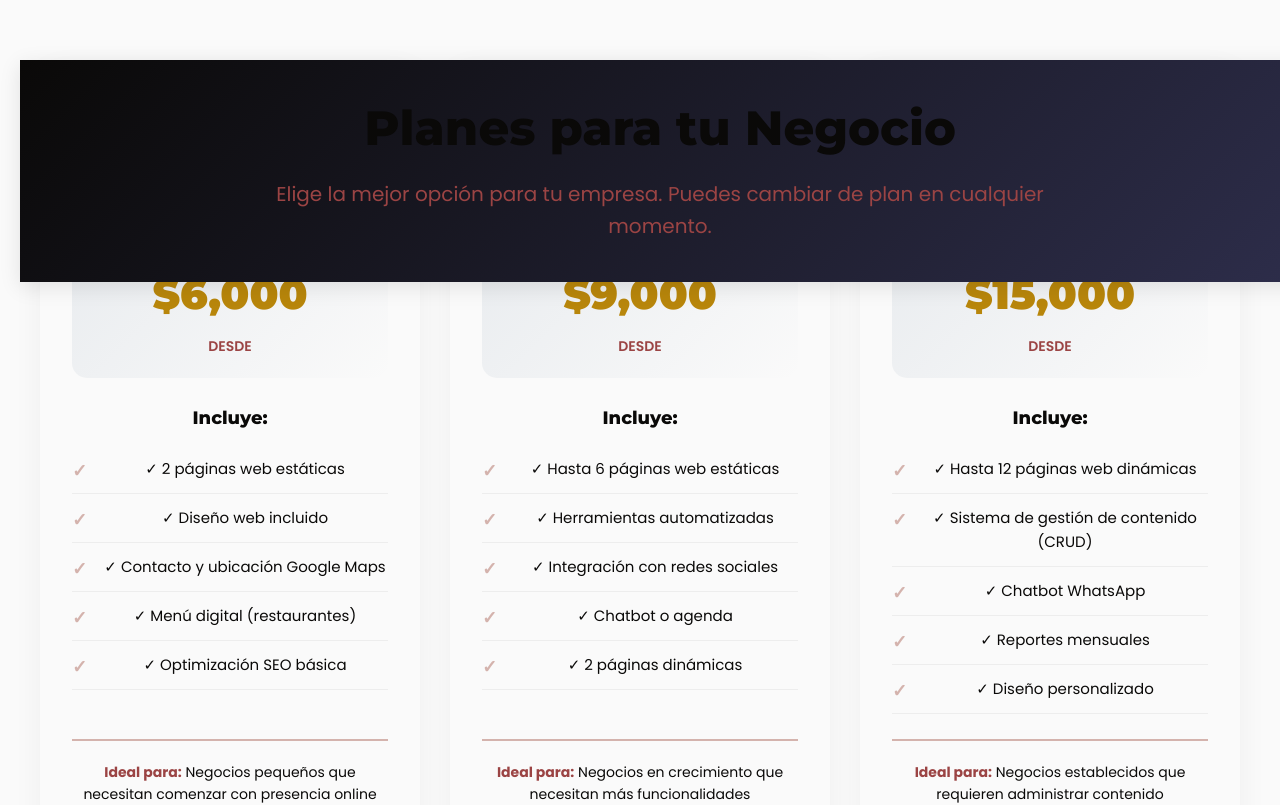
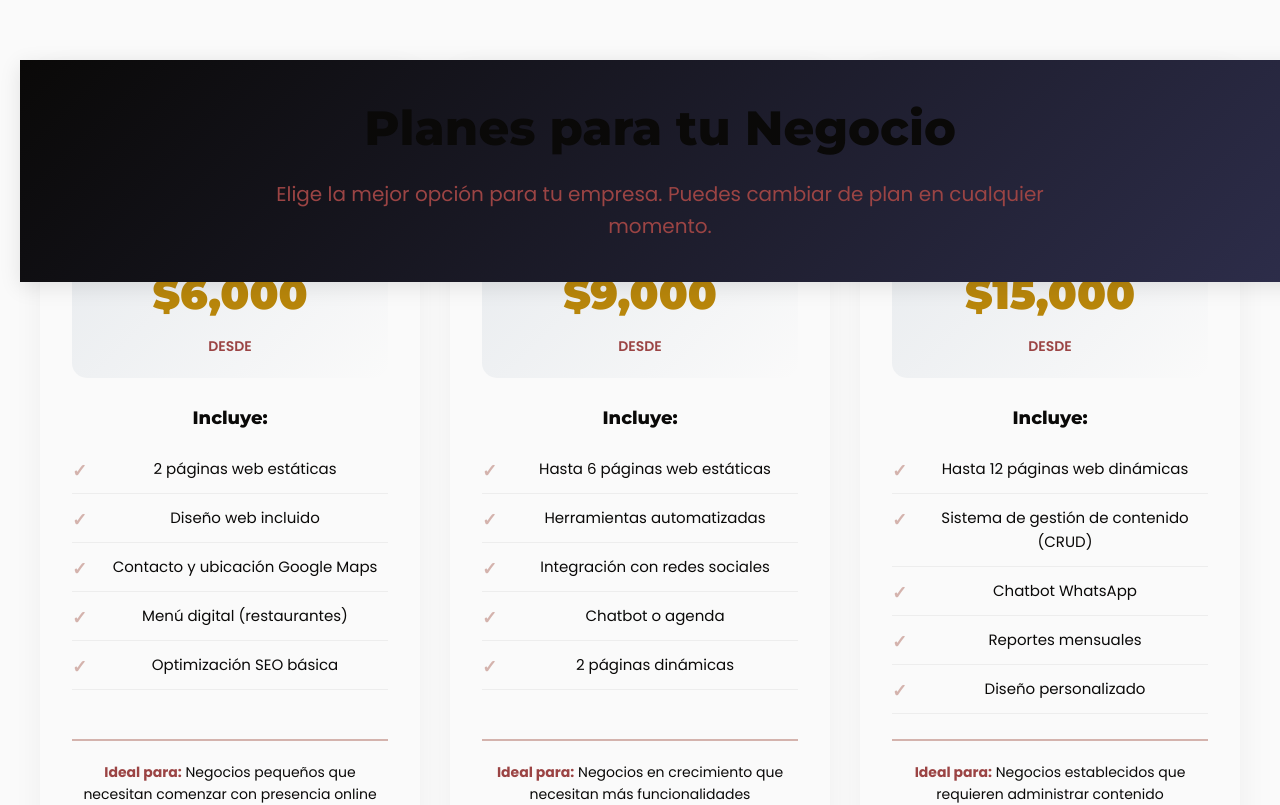
Before and after one commit to SIEMPREGABO/alexandria, a React (Create React App) app: page /ss in a window 1280 px wide. Shown: the top 805 px of the page. Built offline with nearby package versions, Linux system fonts and the light colour scheme.

Commit message:
Fix checkmark duplication - use CSS instead of JSX
Co-authored-by: SIEMPREGABO <95252124+SIEMPREGABO@users.noreply.github.com>

```diff
--- a/src/pages/SS.js
+++ b/src/pages/SS.js
@@ -79,7 +79,7 @@ const SS = () => {
               <h4>Incluye:</h4>
               <ul>
                 {plan.destacado.map((item, i) => (
-                  <li key={i}>✓ {item}</li>
+                  <li key={i}>{item}</li>
                 ))}
               </ul>
             </div>
```
